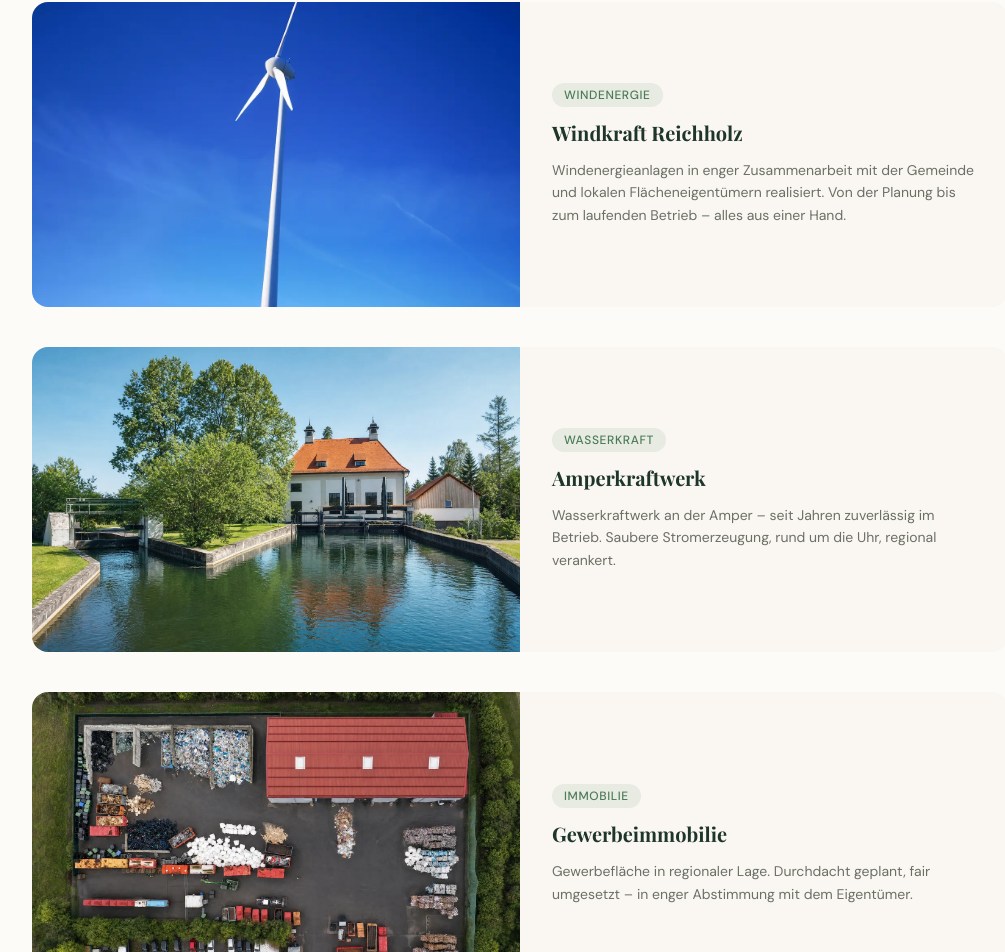
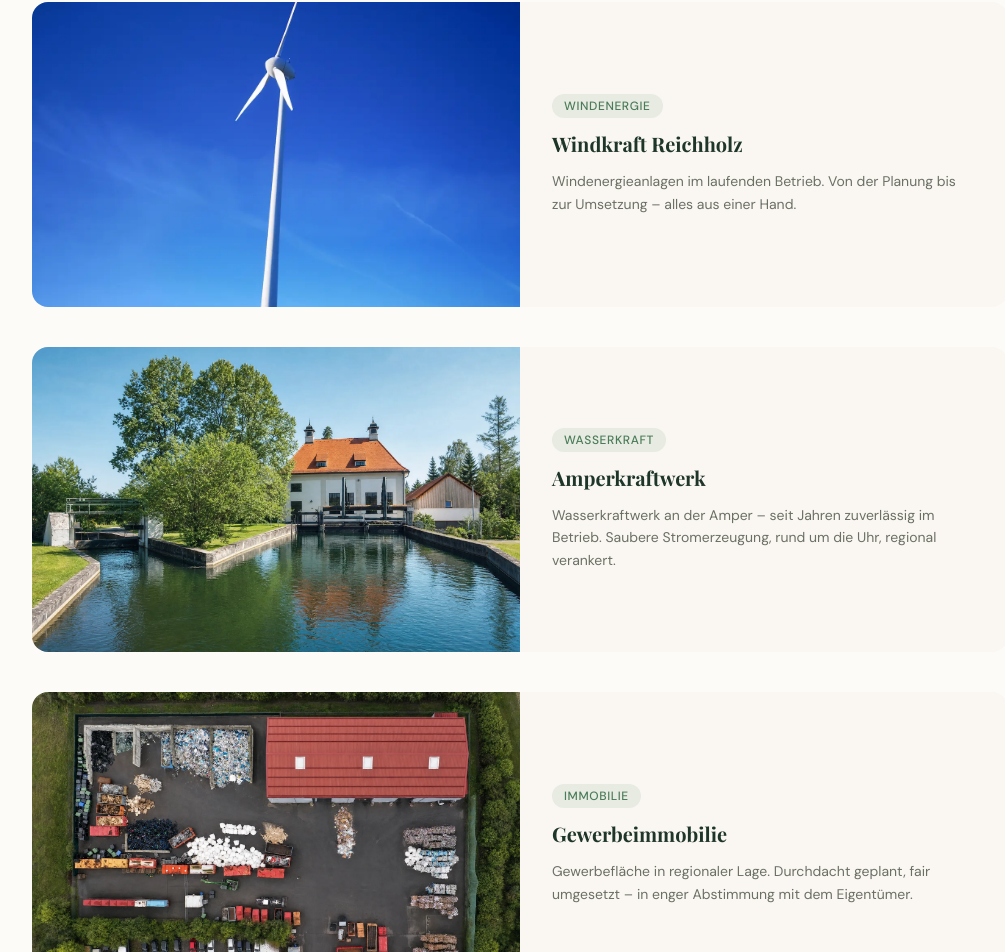
Before and after one commit to cedvaz/LEOGA2, a Next.js app: page /ueber-uns in a window 1280 px wide. Shown: the part 2458-3410 px from the top of the page, without its empty margins (120-1125 px from the left). Built offline with nearby package versions, Linux system fonts and the light colour scheme; a web font is replaced by a local one.

Commit message:
fix: remove Gemeinde reference from Windkraft Reichholz description

```diff
--- a/app/ueber-uns/page.tsx
+++ b/app/ueber-uns/page.tsx
@@ -18,7 +18,7 @@ const referenzen = [
     {
         title: "Windkraft Reichholz",
         type: "Windenergie",
-        description: "Windenergieanlagen in enger Zusammenarbeit mit der Gemeinde und lokalen Flächeneigentümern realisiert. Von der Planung bis zum laufenden Betrieb – alles aus einer Hand.",
+        description: "Windenergieanlagen im laufenden Betrieb. Von der Planung bis zur Umsetzung – alles aus einer Hand.",
         image: "/pictures/Windkraft_Rechholz_Single.webp",
         alt: "Windenergieanlage Reichholz",
         objectPosition: "center top",
```
